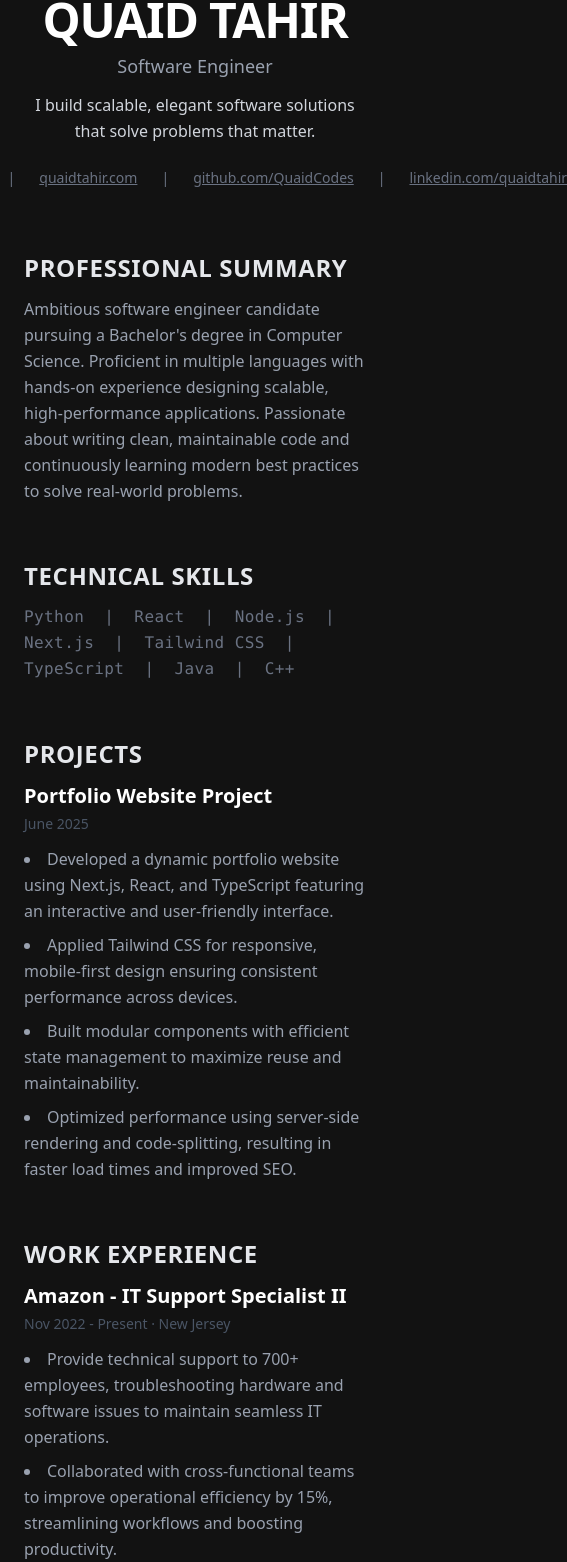
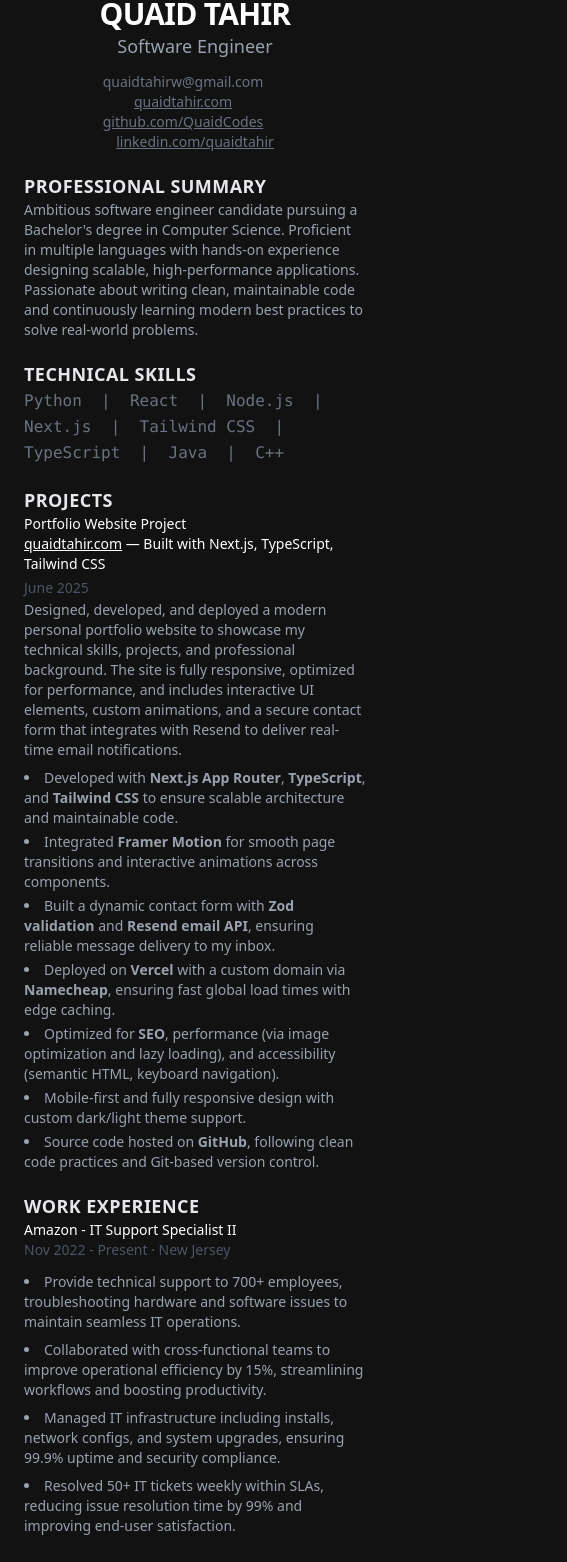
Before and after one commit to QuaidCodes/quaidtahir.com, a Next.js app: page /portfolio in a window 390 px wide. Shown: the part 108-1670 px from the top of the page, 567 px wide, since content can reach past the window. Built offline with nearby package versions, Linux system fonts and the light colour scheme.

Commit message:
responsive design finishes

```diff
--- a/src/app/contact/page.tsx
+++ b/src/app/contact/page.tsx
@@ -84,7 +84,7 @@ export default function Contact() {
   return (
     <section className="min-h-screen bg-black text-white px-6 py-40">
       <div className="max-w-7xl mx-auto grid md:grid-cols-2 gap-12 items-start">
-        <section className="space-y-6">
+        <div className="space-y-6 sm:order-1 order-2">
           <h1 className="text-4xl font-bold leading-tight">Let’s Connect</h1>
           <p className="text-lg text-gray-300">
             I’m Quaid Tahir, a full-stack developer focused on performance,
@@ -106,9 +106,9 @@ export default function Contact() {
           </div>
 
           <SocialWheel />
-        </section>
+        </div>
 
-        <div className="bg-[#f5f5f5] text-black dark:bg-white dark:text-black shadow-2xl rounded-2xl p-8 space-y-6 border dark:border-zinc-300">
+        <div className="bg-[#f5f5f5] text-black dark:bg-white dark:text-black shadow-2xl rounded-2xl p-8 space-y-6 border dark:border-zinc-300 sm:order-2 order-1">
           <h2 className="text-2xl font-semibold">Send a Message</h2>
           <form
             onSubmit={handleSubmit}
--- a/src/app/globals.css
+++ b/src/app/globals.css
@@ -29,9 +29,17 @@ body,
 }
 
 .portfolio-headings {
-  @apply p-1 pl-2 text-2xl font-semibold bg-portfolio-headings mb-2 text-white;
+  @apply text-lg md:text-2xl font-semibold text-gray-200 uppercase tracking-wide md:mb-1;
+}
+
+.portfolio-subheadings {
+  @apply md:text-xl text-sm md:font-bold md:mb-1 text-white;
 }
 
 .portfolio-content {
-  @apply text-portfolio-content text-lg;
+  @apply text-sm md:text-lg text-gray-400 max-w-3xl;
 }
+
+.portfolio-btns {
+  @apply inline-block px-6 py-3 rounded-lg border border-gray-600 text-gray-500 font-semibold hover:border-white hover:text-white transition text-nowrap text-center;
+}
--- a/src/app/portfolio/page.tsx
+++ b/src/app/portfolio/page.tsx
@@ -14,26 +14,26 @@ const fadeIn: Variants = {
 
 export default function Portfolio() {
   return (
-    <main className="min-h-screen px-6 py-16 max-w-4xl mx-auto selection:bg-gray-700 selection:text-white">
+    <main className="min-h-screen px-6 py-16 w-full max-w-4xl mx-auto selection:bg-gray-700 selection:text-white">
       <motion.header
         initial="hidden"
         whileInView="visible"
         viewport={{ once: true }}
         custom={0}
         variants={fadeIn}
-        className="text-center mb-16 mt-10"
+        className="text-center md:mb-16 mb-5 mt-10"
       >
-        <h1 className="text-5xl sm:text-6xl font-extrabold tracking-tight uppercase select-none">
+        <h1 className="text-3xl md:text-5xl sm:text-6xl font-extrabold tracking-tight uppercase select-none">
           Quaid Tahir
         </h1>
-        <p className="mt-2 text-lg sm:text-xl font-light text-gray-400">
+        <p className="md:mt-2 text-lg sm:text-xl font-light text-gray-400">
           Software Engineer
         </p>
-        <p className="mt-3 max-w-xl mx-auto text-gray-300 leading-relaxed">
+        <p className="hidden md:block mt-3 max-w-xl mx-auto text-gray-300 leading-relaxed">
           I build scalable, elegant software solutions that solve problems that
           matter.
         </p>
-        <div className="mt-6 flex justify-center space-x-6 text-gray-500 text-sm sm:text-base">
+        <div className="md:mt-6 mt-3 flex justify-center space-x-6 text-gray-500 text-sm sm:text-base md:flex-row flex-col">
           <a
             href="mailto:quaidtahirw@gmail.com"
             className="hover:text-white transition"
@@ -41,7 +41,7 @@ export default function Portfolio() {
           >
             quaidtahirw@gmail.com
           </a>
-          <span>|</span>
+          <span className="hidden md:inline">|</span>
           <Link
             href="https://quaidtahir.com"
             target="_blank"
@@ -50,7 +50,7 @@ export default function Portfolio() {
           >
             quaidtahir.com
           </Link>
-          <span>|</span>
+          <span className="hidden md:inline">|</span>
           <Link
             href="https://github.com/QuaidCodes"
             target="_blank"
@@ -59,7 +59,7 @@ export default function Portfolio() {
           >
             github.com/QuaidCodes
           </Link>
-          <span>|</span>
+          <span className="hidden md:inline">|</span>
           <Link
             href="https://linkedin.com/in/quaidtahir"
             target="_blank"
@@ -71,7 +71,7 @@ export default function Portfolio() {
         </div>
       </motion.header>
 
-      <section className="space-y-14 leading-relaxed">
+      <section className="md:space-y-14 space-y-5 leading-relaxed">
         <motion.div
           initial="hidden"
           whileInView="visible"
@@ -79,10 +79,8 @@ export default function Portfolio() {
           custom={1}
           variants={fadeIn}
         >
-          <h2 className="text-2xl font-semibold text-gray-200 uppercase tracking-wide mb-3">
-            Professional Summary
-          </h2>
-          <p className="text-gray-400 max-w-3xl">
+          <h2 className="portfolio-headings">Professional Summary</h2>
+          <p className="portfolio-content">
             Ambitious software engineer candidate pursuing a Bachelor&#39;s
             degree in Computer Science. Proficient in multiple languages with
             hands-on experience designing scalable, high-performance
@@ -99,10 +97,8 @@ export default function Portfolio() {
           custom={2}
           variants={fadeIn}
         >
-          <h2 className="text-2xl font-semibold text-gray-200 uppercase tracking-wide mb-3">
-            Technical Skills
-          </h2>
-          <p className="text-gray-500 font-mono tracking-wide select-text">
+          <h2 className="portfolio-headings">Technical Skills</h2>
+          <p className="text-gray-500 font-mono md:tracking-wide select-text">
             Python &nbsp;|&nbsp; React &nbsp;|&nbsp; Node.js &nbsp;|&nbsp;
             Next.js &nbsp;|&nbsp; Tailwind CSS &nbsp;|&nbsp; TypeScript
             &nbsp;|&nbsp; Java &nbsp;|&nbsp; C++
@@ -117,31 +113,59 @@ export default function Portfolio() {
           variants={fadeIn}
           className=""
         >
-          <h2 className="text-2xl font-semibold text-gray-200 uppercase tracking-wide mb-3">
-            Projects
-          </h2>
+          <h2 className="portfolio-headings">Projects</h2>
+          <article>
+            <h3 className="portfolio-subheadings">Portfolio Website Project</h3>
+            <p className="text-sm md:text-lg">
+              <Link href="/" className="underline md:hover:underline">
+                quaidtahir.com
+              </Link>{" "}
+              — Built with Next.js, TypeScript, Tailwind CSS
+            </p>
+            <time className="text-sm text-gray-600 mbblock">June 2025</time>
 
-          <article className="mb-3">
-            <h3 className="text-xl font-bold mb-1 text-white">
-              Portfolio Website Project
-            </h3>
-            <time className="text-sm text-gray-600 mb-3 block">June 2025</time>
-            <ul className="list-disc list-inside space-y-2 text-gray-400 max-w-3xl">
+            <p className="portfolio-content mb-2">
+              Designed, developed, and deployed a modern personal portfolio
+              website to showcase my technical skills, projects, and
+              professional background. The site is fully responsive, optimized
+              for performance, and includes interactive UI elements, custom
+              animations, and a secure contact form that integrates with Resend
+              to deliver real-time email notifications.
+            </p>
+
+            <ul className="list-disc list-inside space-y-1 portfolio-content">
               <li>
-                Developed a dynamic portfolio website using Next.js, React, and
-                TypeScript featuring an interactive and user-friendly interface.
+                Developed with <strong>Next.js App Router</strong>,{" "}
+                <strong>TypeScript</strong>, and <strong>Tailwind CSS</strong>{" "}
+                to ensure scalable architecture and maintainable code.
               </li>
               <li>
-                Applied Tailwind CSS for responsive, mobile-first design
-                ensuring consistent performance across devices.
+                Integrated <strong>Framer Motion</strong> for smooth page
+                transitions and interactive animations across components.
               </li>
               <li>
-                Built modular components with efficient state management to
-                maximize reuse and maintainability.
+                Built a dynamic contact form with{" "}
+                <strong>Zod validation</strong> and{" "}
+                <strong>Resend email API</strong>, ensuring reliable message
+                delivery to my inbox.
               </li>
               <li>
-                Optimized performance using server-side rendering and
-                code-splitting, resulting in faster load times and improved SEO.
+                Deployed on <strong>Vercel</strong> with a custom domain via{" "}
+                <strong>Namecheap</strong>, ensuring fast global load times with
+                edge caching.
+              </li>
+              <li>
+                Optimized for <strong>SEO</strong>, performance (via image
+                optimization and lazy loading), and accessibility (semantic
+                HTML, keyboard navigation).
+              </li>
+              <li>
+                Mobile-first and fully responsive design with custom dark/light
+                theme support.
+              </li>
+              <li>
+                Source code hosted on <strong>GitHub</strong>, following clean
+                code practices and Git-based version control.
               </li>
             </ul>
           </article>
@@ -154,11 +178,9 @@ export default function Portfolio() {
           custom={4}
           variants={fadeIn}
         >
-          <h2 className="text-2xl font-semibold text-gray-200 uppercase tracking-wide mb-3">
-            Work Experience
-          </h2>
+          <h2 className="portfolio-headings">Work Experience</h2>
           <article>
-            <h3 className="text-xl font-bold mb-1 text-white">
+            <h3 className="portfolio-subheadings">
               Amazon - IT Support Specialist II
             </h3>
 
@@ -166,7 +188,7 @@ export default function Portfolio() {
               Nov 2022 - Present · New Jersey
             </time>
 
-            <ul className="list-disc list-inside space-y-2 text-gray-400 max-w-3xl">
+            <ul className="list-disc list-inside space-y-2 portfolio-content">
               <li>
                 Provide technical support to 700+ employees, troubleshooting
                 hardware and software issues to maintain seamless IT operations.
@@ -199,11 +221,9 @@ export default function Portfolio() {
           custom={5}
           variants={fadeIn}
         >
-          <h2 className="text-2xl font-semibold text-gray-200 uppercase tracking-wide mb-3">
-            Education
-          </h2>
+          <h2 className="portfolio-headings">Education</h2>
 
-          <div className="space-y-2 text-gray-400 max-w-3xl text-lg">
+          <div className="space-y-1 portfolio-content text-lg">
             <p>Bachelor of Science in Computer Science</p>
             <p className="italic">
               Western Governors University — Salt Lake City, UT
@@ -218,10 +238,8 @@ export default function Portfolio() {
           custom={6}
           variants={fadeIn}
         >
-          <h2 className="text-2xl font-semibold text-gray-200 uppercase tracking-wide mb-3">
-            Achievements
-          </h2>
-          <ul className="list-disc list-inside space-y-3 text-gray-400 max-w-3xl text-lg">
+          <h2 className="portfolio-headings">Achievements</h2>
+          <ul className="list-disc list-inside space-y-1 portfolio-content text-lg">
             <li className="font-semibold">
               Foundation: Data, Data, Everywhere - Amazon, Coursera (2022)
             </li>
@@ -241,21 +259,22 @@ export default function Portfolio() {
         viewport={{ once: true }}
         custom={7}
         variants={fadeIn}
-        className="mt-16 flex justify-center gap-8"
+        className="md:mt-16 mt-8 flex justify-center flex-col md:flex-row md:gap-8 gap-3"
       >
         <a
-          href="/QuaidTahirPortfolio.pdf"
+          href="/QuaidTahirPortfolio.pdff"
           target="_blank"
           rel="noopener noreferrer"
-          className="inline-block px-6 py-3 rounded-lg border border-gray-600 text-gray-500 font-semibold hover:border-white hover:text-white transition"
+          className="portfolio-btns"
         >
           Download PDF
         </a>
+
         <a
-          href="/QuaidTahirPortfolio.doc"
+          href="/QuaidTahirPortfolio.docc"
           target="_blank"
           rel="noopener noreferrer"
-          className="inline-block px-6 py-3 rounded-lg border border-gray-600 text-gray-500 font-semibold hover:border-white hover:text-white transition"
+          className="portfolio-btns"
         >
           Download DOC
         </a>
--- a/src/components/Header.tsx
+++ b/src/components/Header.tsx
@@ -21,7 +21,7 @@ export default function Header() {
       <nav className="max-w-7xl mx-auto px-5 md:px-10 flex justify-between items-center h-16">
         <Link
           href="/"
-          className="text-white font-extrabold text-5xl tracking-wider"
+          className="text-white font-extrabold md:text-5xl text-3xl tracking-wider"
         >
           QuaidTahir
         </Link>
--- a/src/components/TechStackMarquee.tsx
+++ b/src/components/TechStackMarquee.tsx
@@ -41,9 +41,9 @@ export default function TechStackMarquee() {
   const repeated = useMemo(() => [...techStack, ...techStack], []);
 
   return (
-    <div className="relative overflow-hidden border-y border-neutral-800 bg-neutral-950 py-6">
+    <div className="relative overflow-hidden border-y border-neutral-800 bg-neutral-950 py-2 md:py-6">
       <motion.div
-        className="flex gap-20 px-4 whitespace-nowrap will-change-transform"
+        className="flex gap-10 md:gap-20 px-4 whitespace-nowrap will-change-transform"
         animate={{ x: ["0%", "-50%"] }}
         transition={{
           ease: "linear",
@@ -57,7 +57,7 @@ export default function TechStackMarquee() {
           return (
             <span
               key={`${tech}-${i}`}
-              className={`text-lg tracking-wide text-transparent bg-clip-text ${gradient} ${font} transition-transform hover:scale-105 duration-300`}
+              className={`md:text-lg tracking-wide text-transparent bg-clip-text ${gradient} ${font} transition-transform hover:scale-105 duration-300`}
             >
               {tech}
             </span>
```
Also changed, not shown: src/components/Hero.tsx (+4 -4 lines).
